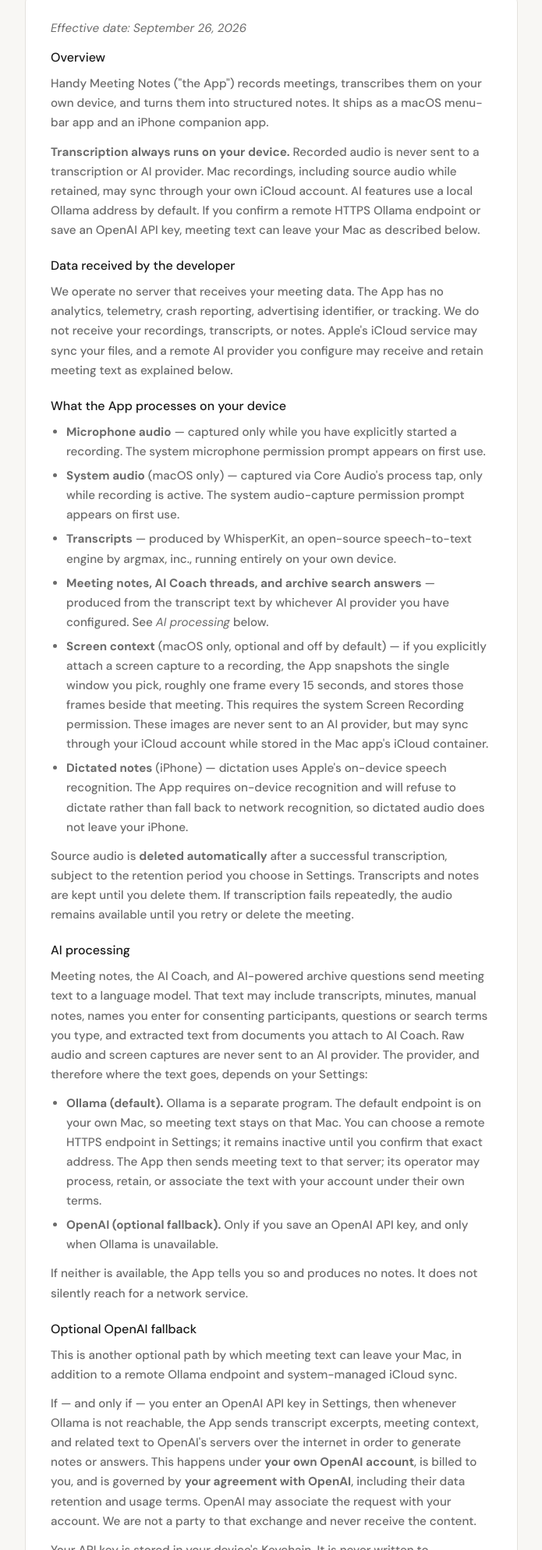
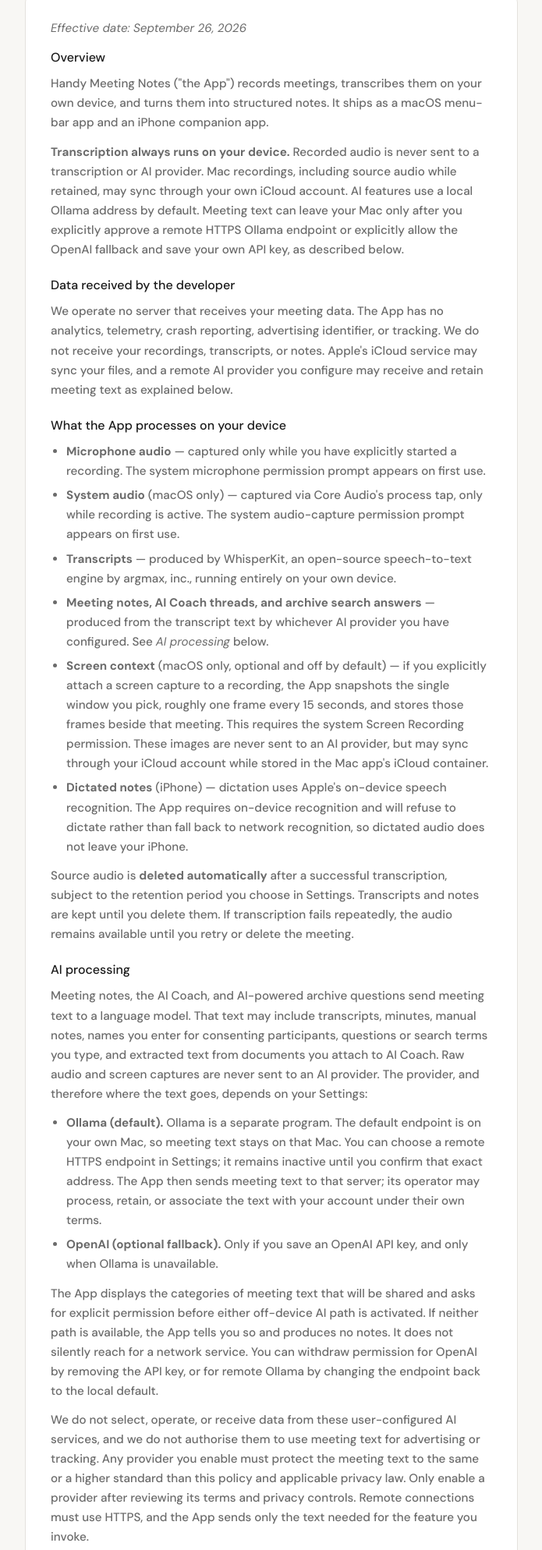
Before and after one commit to thorsursus/handymemorec-support, a plain HTML site: page privacy.html in a window 1280 px wide. Shown: the part 281-2269 px from the top of the page at 78% size, without its empty margins (292-987 px from the left). Drawn offline with Linux system fonts and the light colour scheme.

Commit message:
Clarify recording and AI consent disclosures

```diff
--- a/privacy.html
+++ b/privacy.html
@@ -97,7 +97,7 @@
 
                 <h3>Overview</h3>
                 <p>Handy Meeting Notes ("the App") records meetings, transcribes them on your own device, and turns them into structured notes. It ships as a macOS menu-bar app and an iPhone companion app.</p>
-                <p><strong>Transcription always runs on your device.</strong> Recorded audio is never sent to a transcription or AI provider. Mac recordings, including source audio while retained, may sync through your own iCloud account. AI features use a local Ollama address by default. If you confirm a remote HTTPS Ollama endpoint or save an OpenAI API key, meeting text can leave your Mac as described below.</p>
+                <p><strong>Transcription always runs on your device.</strong> Recorded audio is never sent to a transcription or AI provider. Mac recordings, including source audio while retained, may sync through your own iCloud account. AI features use a local Ollama address by default. Meeting text can leave your Mac only after you explicitly approve a remote HTTPS Ollama endpoint or explicitly allow the OpenAI fallback and save your own API key, as described below.</p>
 
                 <h3>Data received by the developer</h3>
                 <p>We operate no server that receives your meeting data. The App has no analytics, telemetry, crash reporting, advertising identifier, or tracking. We do not receive your recordings, transcripts, or notes. Apple's iCloud service may sync your files, and a remote AI provider you configure may receive and retain meeting text as explained below.</p>
@@ -119,7 +119,9 @@
                     <li><strong>Ollama (default).</strong> Ollama is a separate program. The default endpoint is on your own Mac, so meeting text stays on that Mac. You can choose a remote HTTPS endpoint in Settings; it remains inactive until you confirm that exact address. The App then sends meeting text to that server; its operator may process, retain, or associate the text with your account under their own terms.</li>
                     <li><strong>OpenAI (optional fallback).</strong> Only if you save an OpenAI API key, and only when Ollama is unavailable.</li>
                 </ul>
-                <p>If neither is available, the App tells you so and produces no notes. It does not silently reach for a network service.</p>
+                <p>The App displays the categories of meeting text that will be shared and asks for explicit permission before either off-device AI path is activated. If neither path is available, the App tells you so and produces no notes. It does not silently reach for a network service. You can withdraw permission for OpenAI by removing the API key, or for remote Ollama by changing the endpoint back to the local default.</p>
+
+                <p>We do not select, operate, or receive data from these user-configured AI services, and we do not authorise them to use meeting text for advertising or tracking. Any provider you enable must protect the meeting text to the same or a higher standard than this policy and applicable privacy law. Only enable a provider after reviewing its terms and privacy controls. Remote connections must use HTTPS, and the App sends only the text needed for the feature you invoke.</p>
 
                 <h3>Optional OpenAI fallback</h3>
                 <p>This is another optional path by which meeting text can leave your Mac, in addition to a remote Ollama endpoint and system-managed iCloud sync.</p>
@@ -154,7 +156,7 @@
                 <p>The App contains no analytics, telemetry, crash reporting, advertising identifiers, or tracking of any kind. It does not combine your data with data from other apps or data brokers.</p>
 
                 <h3>Recording-consent responsibility</h3>
-                <p>Laws around recording conversations vary by country and state. In many jurisdictions every participant must consent. It is your responsibility as the user to comply with local law and to tell participants when you are recording. The App shows you this reminder on first launch.</p>
+                <p>Laws around recording conversations vary by country and state. In many jurisdictions every participant must consent. It is your responsibility as the user to comply with local law and to tell participants when you are recording. The App explains this on first launch and requires you to confirm participant approval before every recording begins.</p>
 
                 <h3>Your control over your data</h3>
                 <p>App-managed files live on your devices and, when available, in your own iCloud account. You can delete meetings in the App or remove its iCloud data and uninstall it. If you have configured a remote Ollama endpoint or OpenAI, their own terms and controls govern any meeting text they receive. There is no account with us to close and no meeting data held by us.</p>
```
Also changed, not shown: index.html (+1 -1 lines).
